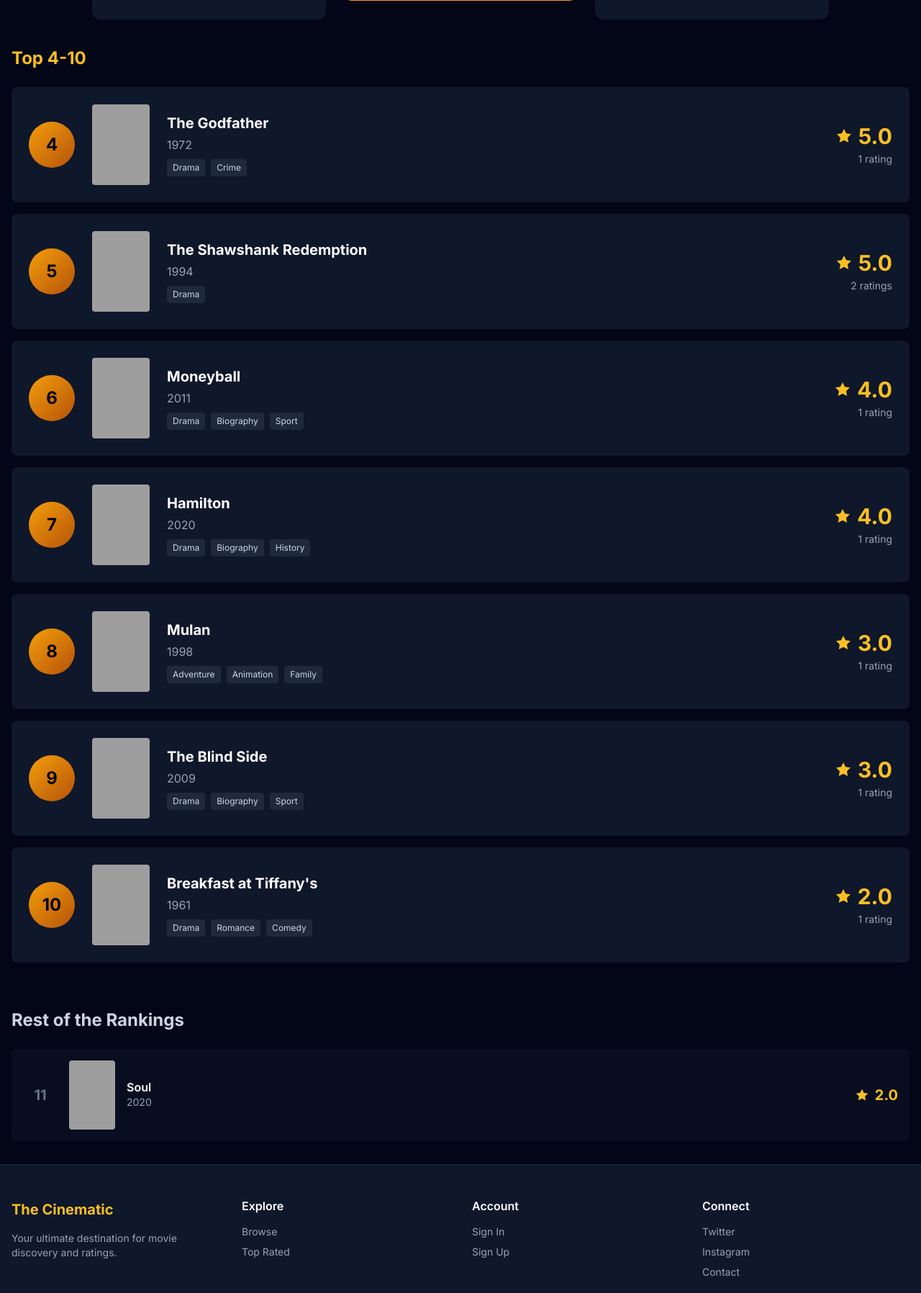
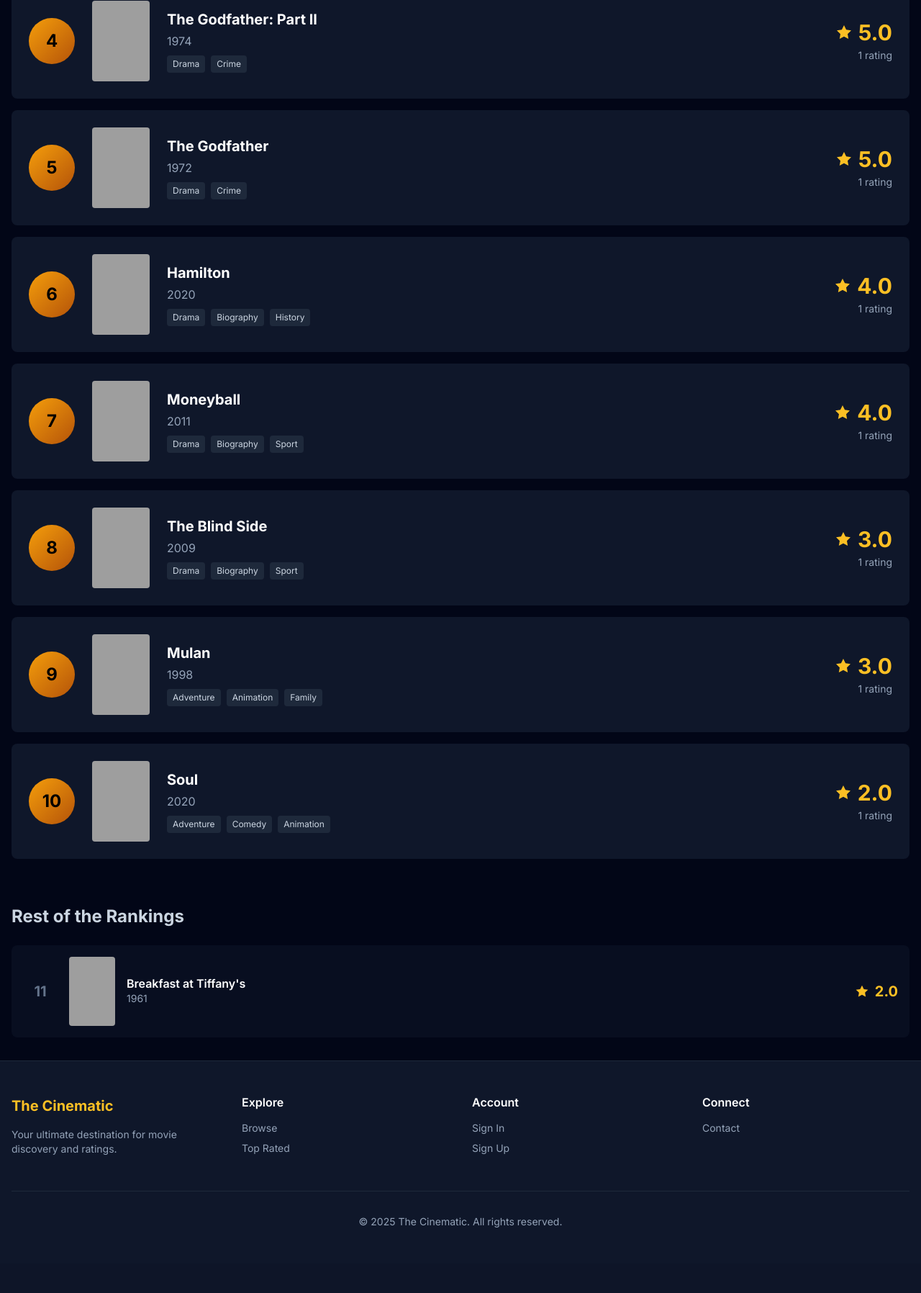
Before and after one commit to mmartin31/the_cinematic, a Django app: page /top-rated/ in a window 1280 px wide. Shown: the part 1080-2876 px from the top of the page at 72% size. After the commit the page ends 2785 px from the top, so only its background shows below. Run offline with Django 5.2, Linux system fonts and the light colour scheme; data comes from the database, SQL or seed files in the repository; both versions use the stored data as it was after the commit; some libraries are stand-ins or nearby versions; grey boxes are pictures that could not be loaded.

Commit message:
tinkered with the top rated page to help look a little better

```diff
--- a/movies/templates/movies/base.html
+++ b/movies/templates/movies/base.html
@@ -139,14 +139,12 @@
                 <div>
                     <h4 class="font-semibold mb-4">Connect</h4>
                     <div class="space-y-2 text-slate-400 text-sm">
-                        <a href="#" class="block hover:text-white transition-colors">Twitter</a>
-                        <a href="#" class="block hover:text-white transition-colors">Instagram</a>
-                        <a href="#" class="block hover:text-white transition-colors">Contact</a>
+                        <a href="https://www.linkedin.com/in/mason-martin-j/" class="block hover:text-white transition-colors">Contact</a>
                     </div>
                 </div>
             </div>
             <div class="mt-12 pt-8 border-t border-slate-800 text-center text-slate-400 text-sm">
-                © 2024 The Cinematic. All rights reserved.
+                © 2025 The Cinematic. All rights reserved.
             </div>
         </div>
     </footer>
--- a/movies/templates/movies/top_rated.html
+++ b/movies/templates/movies/top_rated.html
@@ -47,7 +47,7 @@
         {% if top_10|length >= 3 %}
         <div class="mb-16">
             <h2 class="text-3xl font-bold text-center mb-8">🏆 Top 3</h2>
-            <div class="grid grid-cols-1 md:grid-cols-3 gap-6 max-w-5xl mx-auto">
+            <div class="grid grid-cols-1 md:grid-cols-3 gap-6 max-w-2xl mx-auto">
                 <!-- 2nd Place -->
                 <div class="order-2 md:order-1 transform md:translate-y-8">
                     <div class="relative">
@@ -238,6 +238,53 @@
         </div>
         {% endif %}
 
+        <!-- All Movies (when less than 3) -->
+        {% if top_10|length > 0 and top_10|length < 3 %}
+        <div class="mb-16">
+            <h2 class="text-2xl font-bold mb-6 text-amber-400">Top Rated Movies</h2>
+            <div class="space-y-4">
+                {% for movie in top_10 %}
+                <a href="{% url 'movie_detail' movie.id %}" class="block bg-slate-900 rounded-lg p-6 hover:bg-slate-800 transition-all duration-300 group">
+                    <div class="flex items-center gap-6">
+                        <!-- Rank Number -->
+                        <div class="flex-shrink-0 w-16 h-16 rounded-full bg-gradient-to-br from-amber-500 to-amber-700 flex items-center justify-center">
+                            <span class="text-2xl font-bold text-black">{{ forloop.counter }}</span>
+                        </div>
+
+                        <!-- Poster -->
+                        <div class="flex-shrink-0 w-20 h-28 rounded overflow-hidden">
+                            {% if movie.poster %}
+                            <img src="{{ movie.poster.url }}" alt="{{ movie.title }}" class="w-full h-full object-cover group-hover:scale-110 transition-transform duration-300">
+                            {% else %}
+                            <div class="w-full h-full bg-slate-800"></div>
+                            {% endif %}
+                        </div>
+
+                        <!-- Info -->
+                        <div class="flex-1">
+                            <h3 class="text-xl font-bold mb-1 group-hover:text-amber-400 transition-colors">{{ movie.title }}</h3>
+                            <p class="text-slate-400">{{ movie.year }}</p>
+                            <div class="flex flex-wrap gap-2 mt-2">
+                                {% for genre in movie.genres.all|slice:":3" %}
+                                <span class="px-2 py-1 bg-slate-800 rounded text-xs text-slate-300">{{ genre.name }}</span>
+                                {% endfor %}
+                            </div>
+                        </div>
+
+                        <!-- Rating -->
+                        <div class="flex-shrink-0 flex items-center gap-2">
+                            <svg class="w-5 h-5 text-amber-400 fill-amber-400" viewBox="0 0 24 24">
+                                <path d="M12 2l3.09 6.26L22 9.27l-5 4.87 1.18 6.88L12 17.77l-6.18 3.25L7 14.14 2 9.27l6.91-1.01L12 2z"></path>
+                            </svg>
+                            <span class="text-xl font-bold text-amber-400">{{ movie.average_rating }}</span>
+                        </div>
+                    </div>
+                </a>
+                {% endfor %}
+            </div>
+        </div>
+        {% endif %}
+
         {% if not top_10 %}
         <div class="text-center py-16">
             <p class="text-slate-400 text-lg mb-4">No rated movies found</p>
--- a/movies/views.py
+++ b/movies/views.py
@@ -7,7 +7,7 @@
 from django.contrib.auth import login, authenticate, logout
 from django.contrib.auth.forms import UserCreationForm, AuthenticationForm
 from django.contrib import messages
-from django.db.models import Q, Avg
+from django.db.models import Q, Avg, Count
 from django.http import JsonResponse
 from .models import Movie, Genre, Rating, UserProfile
 from .forms import RatingForm, UserProfileForm
@@ -78,10 +78,12 @@
 
 def top_rated(request):
     """Top rated movies page with leaderboard"""
-    # Get all movies ordered by rating
+    # Get all movies ordered by rating, with tiebreakers
     all_movies = Movie.objects.filter(
         average_rating__gt=0
-    ).order_by('-average_rating', '-created_at')
+    ).annotate(
+        rating_count=Count('ratings')
+    ).order_by('-average_rating', '-rating_count', '-released_year')
 
     # Genre filter
     genres = Genre.objects.all()
```
Also changed, not shown: db.sqlite3.
